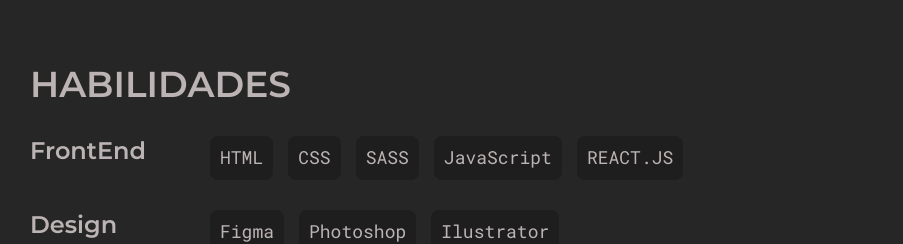
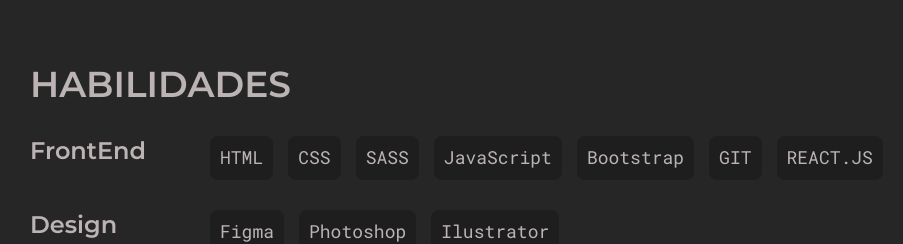
Before and after one commit to pdromoreno7/me-portafolio-web, a React (Create React App) app: page / in a window 1280 px wide. Shown: the part 3120-3364 px from the top of the page, without its empty margins (34-937 px from the left). Built offline with nearby package versions, Linux system fonts and the light colour scheme; the HTML template or start-up script is replaced by a standard one; a web font is replaced by a local one.

Commit message:
Se añadio nuevos skills y se cambio el titile de la page

```diff
--- a/src/components/SkillsSection.jsx
+++ b/src/components/SkillsSection.jsx
@@ -28,7 +28,15 @@
 
           <AboutInfoItem
             title="FrontEnd"
-            items={['HTML', 'CSS', 'SASS', 'JavaScript', 'REACT.JS']}
+            items={[
+              'HTML',
+              'CSS',
+              'SASS',
+              'JavaScript',
+              'Bootstrap',
+              'GIT',
+              'REACT.JS',
+            ]}
           />
           {/* <AboutInfoItem
                 title="BackEnd"
```
